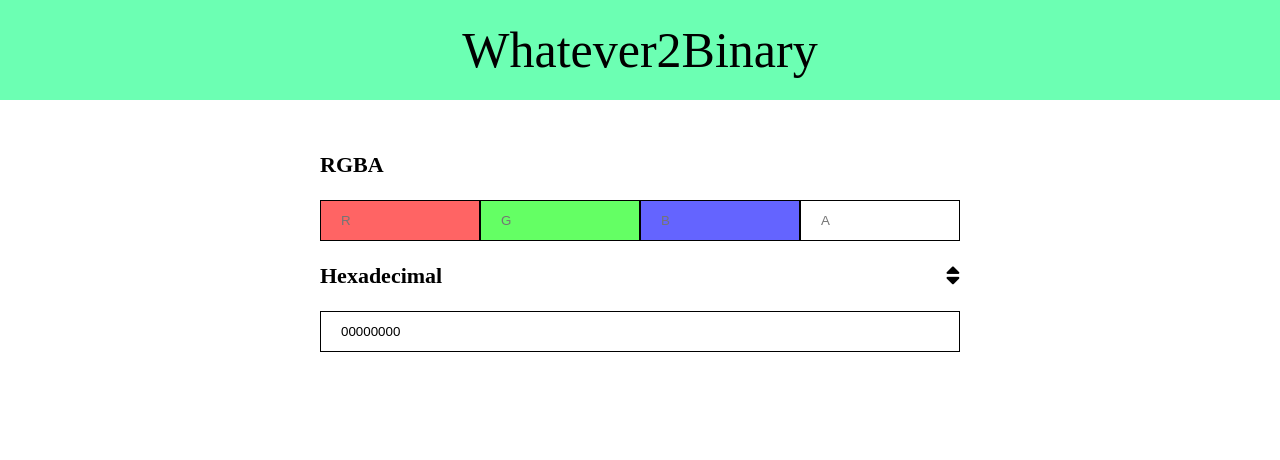
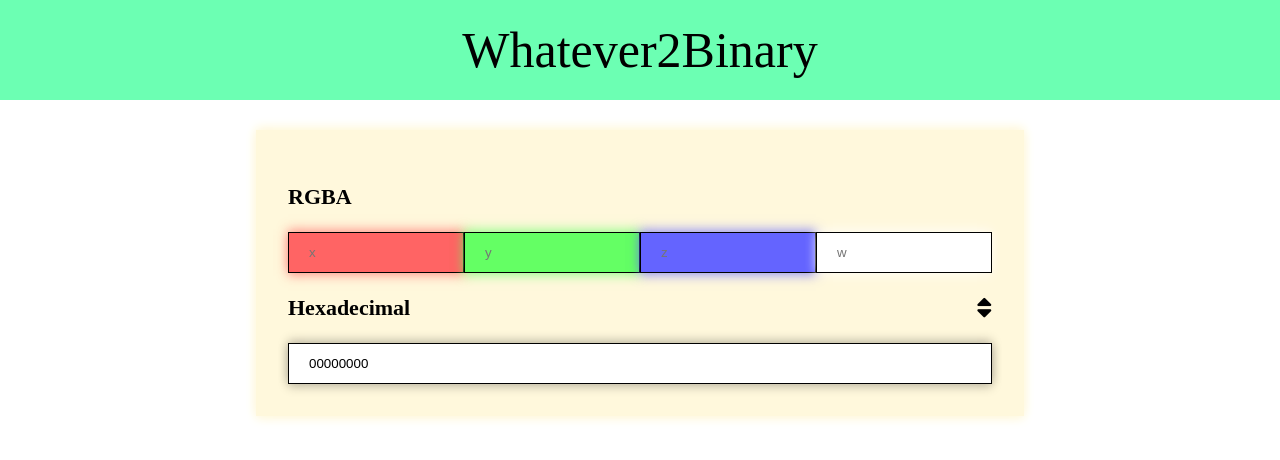
Before and after one commit to Stolkerve/Whatever2Binary, a Vue app: page /rgbahex in a window 1280 px wide. Shown: the top 460 px of the page. Built offline with nearby package versions, Linux system fonts and the light colour scheme.

Commit message:
RGBAHexview finalized

```diff
--- a/src/assets/css/global.css
+++ b/src/assets/css/global.css
@@ -1,20 +1,34 @@
 .forms-conteiner{
   margin-top: 30px;
-  width: 100%;
+  width: auto;
   height: auto;
-	background-color:rgb(255, 255, 255);
-
 	display: flex;
 
   align-items: center;
   flex-direction: column;
 }
 
+.forms-background-conteiner{
+  width: 55%;
+  background-color: cornsilk;
+  padding:2.5%;
+  box-shadow: 0 3px 10px 0 cornsilk, 0 -3px 10px 0 cornsilk
+}
+
 .fa-sort{
-	font-size: 23px;
+	font-size: 25px;
 }
 
 .fa-sort:hover{
-	background-color: rgb(221, 221, 221);
+	box-shadow: 0 3px 10px 0 rgba(0, 0, 0, 0.2), 0 -3px 10px 0 rgba(0, 0, 0, 0.2);
 	transition: 0.2s;
 }
+
+.form-input-text{
+  width:100%;
+  min-width: 0;
+  box-sizing: border-box;
+  padding: 12px 20px;
+  border: solid 1px black;
+  box-shadow: 0 3px 10px 0 rgba(0, 0, 0, 0.2), 0 -3px 10px 0 rgba(0, 0, 0, 0.2)
+}
--- a/src/components/ConvertFormComponent.vue
+++ b/src/components/ConvertFormComponent.vue
@@ -67,7 +67,7 @@ export default class ConvertFormComponent extends Vue {
 
 <style scoped>
 .conteiner {
-	width: 50%;
+	width: 100%;
 	height: fit-content;
 	display: flex;
 	flex-direction: column;
@@ -96,7 +96,7 @@ export default class ConvertFormComponent extends Vue {
 	overflow-x: hidden;
 	margin: 0px;
 	border: solid 2px black;
-	box-shadow: 0 3px 10px 0 rgba(0, 0, 0, 0.2), 0 -3px 10px 0 rgba(0, 0, 0, 0.19);
+	box-shadow: 0 3px 10px 0 rgba(0, 0, 0, 0.2), 0 -3px 10px 0 rgba(0, 0, 0, 0.2);
 }
 
 </style>
--- a/src/components/RGBAComponent.vue
+++ /dev/null
@@ -1,100 +0,0 @@
-<template>
-	<div class = "conteiner">
-    <!--
-    <label>Normalize</label><input type="checkbox" v-model="isNormalize"/>
-    -->
-    <div class = "rgba-conteiner">
-      <input class="x" name="x" type="text" v-on:keyup="filter" :placeholder="placeHolderX" :maxlength="!isNormalize ? 3 : 10"/>
-      <input class="y" name="y" type="text" v-on:keyup="filter" :placeholder="placeHolderY" :maxlength="!isNormalize ? 3 : 10"/>
-      <input class="z" name="z" type="text" v-on:keyup="filter" :placeholder="placeHolderZ" :maxlength="!isNormalize ? 3 : 10"/>
-      <input class="w" name="w" type="text" v-on:keyup="filter" :placeholder="placeHolderW" :maxlength="!isNormalize ? 3 : 10"/>
-    </div>
-	</div>
-</template>
-
-<script lang="ts">
-import { Component, Prop, Vue } from 'vue-property-decorator';
-import {Vec4} from "@/models/vectors"
-
-//0.99999999
-@Component
-export default class RGBAComponent extends Vue {
-	@Prop() private placeHolderX!:string;
-	@Prop() private placeHolderY!:string;
-	@Prop() private placeHolderZ!:string;
-	@Prop() private placeHolderW!:string;
-  @Prop() private setVecParent!:any;
-
-  private input:Vec4 = {x:0, y:0, z:0, w:0};
-  private isNormalize = false;
-
-  filter(e:any) {
-    var code = e.target.value.charCodeAt(0);
-    if(e.target.value > 255 || e.target.value < 0 || code < 48 || code > 57)
-    {
-      e.target.value = "";
-    }
-
-    if(e.srcElement.name === "x") {
-      this.input.x = Number(e.target.value);
-    }
-    else if(e.srcElement.name === "y") {
-      this.input.y = Number(e.target.value);
-    }
-    else if(e.srcElement.name === "z") {
-      this.input.z = Number(e.target.value);
-    }
-    else if(e.srcElement.name === "w") {
-      this.input.w = Number(e.target.value);
-    }
-    this.setVecParent(this.input);
-  }
-}
-</script>
-
-<style scoped>
-.conteiner {
-  width: 50%;
-  display: flex;
-  flex-direction: column;
-}
-
-.rgba-conteiner{
-  display: flex;
-  flex-direction: row;
-}
-
-.rgba-conteiner input{
-  min-width: 0;
-  box-sizing: border-box;
-  padding: 12px 20px;
-  border: solid 1px black;
-}
-
-.rgba-conteiner input:hover{
-  opacity: 0.8;
-}
-
-.x {
-  background-color: rgb(255, 100, 100);
-}
-
-.y {
-  background-color: rgb(100, 255, 100);
-}
-
-.z {
-  background-color: rgb(100, 100, 255);
-}
-
-.w {
-  background-color: rgb(255, 255, 255);
-}
-
-@media only screen and (max-width: 600px) {
-   .rgba-conteiner{
-     flex-wrap: wrap;
-   }
- }
-
-</style>
--- a/src/views/NumberBinaryHexView.vue
+++ b/src/views/NumberBinaryHexView.vue
@@ -1,5 +1,6 @@
 <template>
   <div class="forms-conteiner">
+		<div class = "forms-background-conteiner">
 		<!-- Number-Binary -->
     <ConvertFormComponent
 			:inputPlaceHolder="'120897923'"
@@ -35,6 +36,7 @@
 			:inputFilterRegex1="/[g-zG-Z]/g"
 			:inputFilterRegex2="/[a-zA-Z2-9]/g"
 		/>
+		</div>
   </div>
 </template>
 
@@ -101,6 +103,6 @@ hr {
 	margin-top: 30px;
 	border: 2px solid black;
   border-radius: 5px;
-	width: 50%;
+	width: 100%;
 }
 </style>
--- a/src/views/RGBAHexView.vue
+++ b/src/views/RGBAHexView.vue
@@ -1,8 +1,11 @@
 <template>
   <div class="forms-conteiner">
-    <div style = "width: 50%;">
+    <div class = "forms-background-conteiner">
+    <template v-if="!swap">
+      <div style = "width: 100%;">
         <p>RGBA</p>
       </div>
+      <!--
       <RGBAComponent
         :inputText="'RGBA'"
         :outputText="'Hexadecimal'"
@@ -10,53 +13,125 @@
         :placeHolderY="'G'"
         :placeHolderZ="'B'"
         :placeHolderW="'A'"
-      :setVecParent="getVecFromChild"
+        :setVecParent="getVecToChild"
+        :setReadonly="false"
       />
-		<div style="display: flex; width: 50%; align-items: center; justify-content: space-between;">
+      -->
+      <div class = "rgba-conteiner">
+        <input class="x" name="x" type="text" v-on:keyup="filterInputVec" :placeholder="'x'" :maxlength="!isNormalize ? 3 : 10"/>
+        <input class="y" name="y" type="text" v-on:keyup="filterInputVec" :placeholder="'y'" :maxlength="!isNormalize ? 3 : 10"/>
+        <input class="z" name="z" type="text" v-on:keyup="filterInputVec" :placeholder="'z'" :maxlength="!isNormalize ? 3 : 10"/>
+        <input class="w" name="w" type="text" v-on:keyup="filterInputVec" :placeholder="'w'" :maxlength="!isNormalize ? 3 : 10"/>
+      </div>
+      <div style="display: flex; width: 100%; align-items: center; justify-content: space-between;">
         <p>Hexadecimal</p>
         <span v-on:click.prevent="swapForm"><i class="fa fa-sort"></i></span>
       </div>
-    <input type="text" placeholder="F237A" :value="vec4Tohex()" style="width:50%; min-width: 0; box-sizing: border-box; padding: 12px 20px; border: solid 1px black;"/>
+      <input class = "form-input-text" v-on:keyup="filterInput" readonly maxlength="8" type="text" placeholder="F237A" :value="vec4ToHex()"/>
+    </template>
+    <template v-else>
+      <div style = "width: 100%;">
+        <p>Hexadecimal</p>
+      </div>
+      <input class = "form-input-text" type="text" v-on:keyup="filterInput" maxlength="8" placeholder="F237A"/>
+      <div style="display: flex; width: 100%; align-items: center; justify-content: space-between;">
+        <p>RGBA</p>
+        <span v-on:click.prevent="swapForm"><i class="fa fa-sort"></i></span>
+      </div>
+      <!--
+      <RGBAComponent
+        :inputText="'RGBA'"
+        :outputText="'Hexadecimal'"
+        :placeHolderX="'R'"
+        :placeHolderY="'G'"
+        :placeHolderZ="'B'"
+        :placeHolderW="'A'"
+        :getVecParent="setVecToChild"
+        :setReadonly="true"
+      />
+      -->
+      <div class = "rgba-conteiner">
+        <input class="x" readonly :value="vector.x" type="text" :placeholder="'x'" :maxlength="!isNormalize ? 3 : 10"/>
+        <input class="y" readonly :value="vector.y" type="text" :placeholder="'y'" :maxlength="!isNormalize ? 3 : 10"/>
+        <input class="z" readonly :value="vector.z" type="text" :placeholder="'z'" :maxlength="!isNormalize ? 3 : 10"/>
+        <input class="w" readonly :value="vector.w" type="text" :placeholder="'w'" :maxlength="!isNormalize ? 3 : 10"/>
+      </div>
+    </template>
+    </div>
   </div>
 </template>
 
 <script lang="ts">
 import { Component, Vue } from "vue-property-decorator";
-import RGBAComponent from "@/components/RGBAComponent.vue"
 import {Vec4} from "@/models/vectors"
 //4294967295 o FFFFFFFF
-@Component({
-  components:{
-    RGBAComponent
-  }
-})
 
+@Component
 export default class RGBAHexView extends Vue {
   private vector:Vec4 = {x:0, y:0, z:0, w:0};
   private swap = false;
+  private inputHex!:string;
+  //private inputVec:Vec4 = {x:0, y:0, z:0, w:0};
+  private isNormalize = false;
 
-  getVecFromChild(vec:Vec4){
+
+  filterInputVec(e:any) {
+    var code = e.target.value.charCodeAt(0);
+    if(e.target.value > 255 || e.target.value < 0 || code < 48 || code > 57)
+    {
+      e.target.value = "";
+    }
+
+    if(e.srcElement.name === "x") {
+      this.vector.x = Number(e.target.value);
+    }
+    else if(e.srcElement.name === "y") {
+      this.vector.y = Number(e.target.value);
+    }
+    else if(e.srcElement.name === "z") {
+      this.vector.z = Number(e.target.value);
+    }
+    else if(e.srcElement.name === "w") {
+      this.vector.w = Number(e.target.value);
+    }
+  }
+
+	filterInput(e:any) {
+		e.target.value = e.target.value.replace(/[g-zG-Z]/g, "").toUpperCase();
+		this.inputHex = e.target.value;
+
+    this.hexToVec4();
+	}
+
+  getVecToChild(vec:Vec4){
     this.vector = vec;
   }
 
-  mounted()
-  {
-    this.vec4Tohex();
+  setVecToChild(){
+    return this.vector;
   }
 
-  vec4Tohex() {
+  vec4ToHex() {
     var x = this.vector.x.toString(16).toUpperCase();
     var y = this.vector.y.toString(16).toUpperCase();
     var z = this.vector.z.toString(16).toUpperCase();
     var w = this.vector.w.toString(16).toUpperCase();
     var hex = [
-      x === "0" ? "00" : x.length < 2 ? "0"+x : x,
-      y === "0" ? "00" : y.length < 2 ? "0"+y : y,
-      z === "0" ? "00" : z.length < 2 ? "0"+z : z,
-      w === "0" ? "00" : w.length < 2 ? "0"+w : w,
+      x === "0" ? "00" : x.length < 2 ? "0" + x : x,
+      y === "0" ? "00" : y.length < 2 ? "0" + y : y,
+      z === "0" ? "00" : z.length < 2 ? "0" + z : z,
+      w === "0" ? "00" : w.length < 2 ? "0" + w : w,
     ]
 
     return hex.join("");
+  }
+
+  hexToVec4() {
+    var hexInt = parseInt(this.inputHex, 16)
+    this.vector.x = (hexInt >> 0) & 0xff;
+    this.vector.y = (hexInt >> 8) & 0xff;
+    this.vector.z = (hexInt >> 16) & 0xff;
+    this.vector.w = (hexInt >> 24) & 0xff;
   }
 
   swapForm(){
@@ -73,4 +148,43 @@ export default class RGBAHexView extends Vue {
 	font-weight: bold;
 	word-break: break-all;
 }
+
+.rgba-conteiner{
+  display: flex;
+  flex-direction: row;
+}
+
+.rgba-conteiner input{
+  min-width: 0;
+  box-sizing: border-box;
+  padding: 12px 20px;
+  border: solid 1px black;
+}
+
+.x {
+  background-color: rgb(255, 100, 100);
+  box-shadow: 0 3px 10px 0 rgba(255, 100, 100, 0.5), 0 -3px 10px 0 rgba(255, 100, 100, 0.5);
+}
+
+.y {
+  background-color: rgb(100, 255, 100);
+  box-shadow: 0 3px 10px 0 rgba(100, 255, 100, 0.5), 0 -3px 10px 0 rgba(100, 255, 100, 0.5);
+}
+
+.z {
+  background-color: rgb(100, 100, 255);
+  box-shadow: 0 3px 10px 0 rgba(100, 100, 255, 0.5), 0 -3px 10px 0 rgba(100, 100, 255, 0.5);
+}
+
+.w {
+  background-color: rgb(255, 255, 255);
+  box-shadow: 0 3px 10px 0 rgba(255, 255, 255, 0.5), 0 -3px 10px 0 rgba(255, 255, 255, 0.5);
+}
+
+@media only screen and (max-width: 600px) {
+   .rgba-conteiner{
+    flex-wrap: wrap;
+  }
+}
+
 </style>
--- a/src/views/StringBinaryView.vue
+++ b/src/views/StringBinaryView.vue
@@ -1,5 +1,6 @@
 <template>
   <div class = "forms-conteiner">
+		<div class = "forms-background-conteiner">
     <ConvertFormComponent
 			:inputPlaceHolder="'Write your ASCII text here!'"
 			:outputPlaceHolder="'0110010101110100011010010111001001010111'"
@@ -9,6 +10,7 @@
 			:converterFunc2="this.binaryToString"
 			:inputFilterRegex2="/[a-zA-Z2-9]/g"
 		/>
+		</div>
   </div>
 </template>
 
```
Lines whose indentation alone changed are shown as unchanged.
